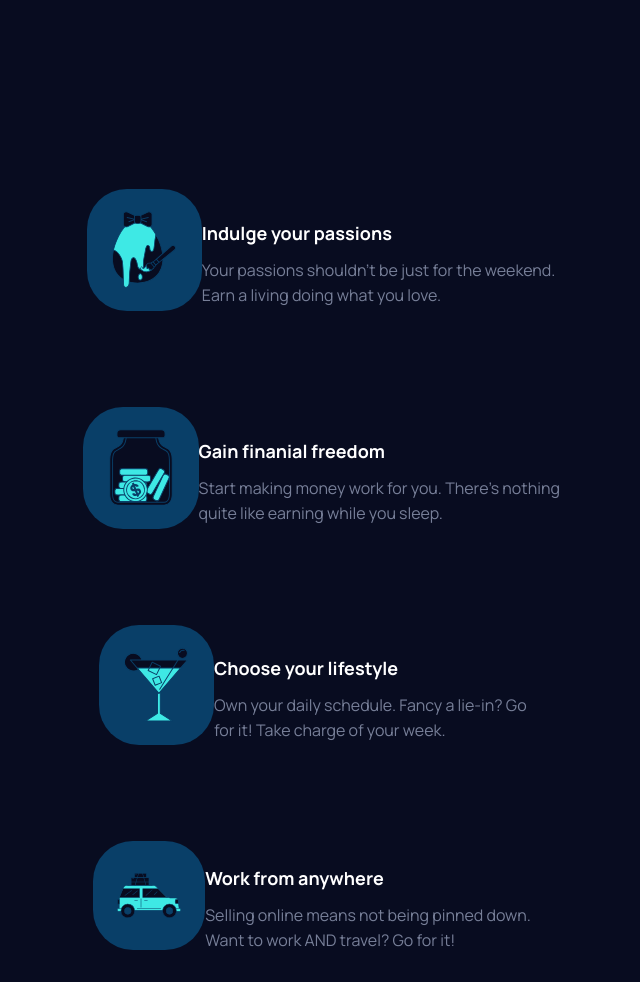
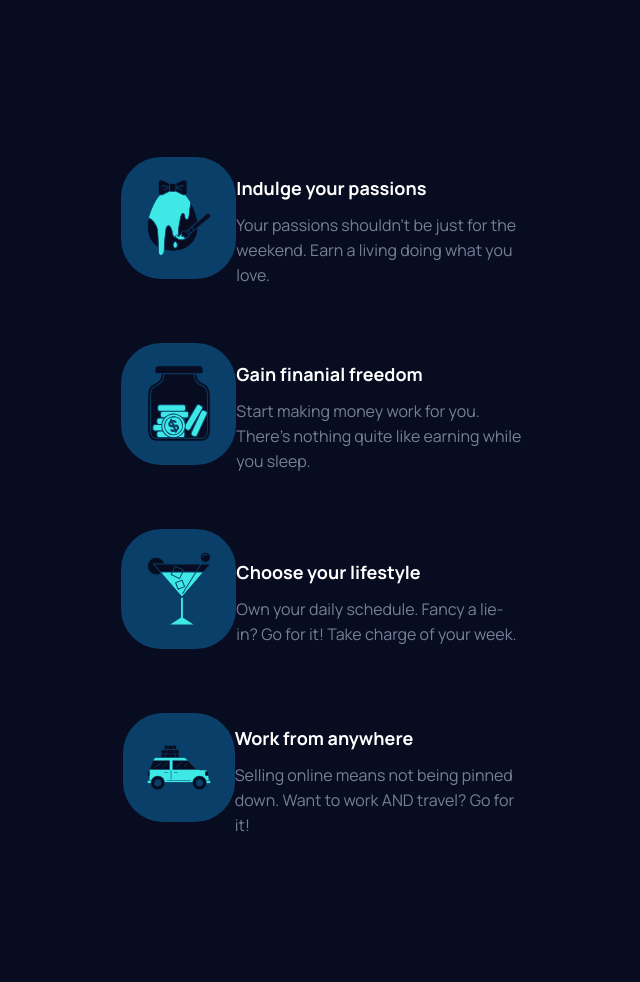
Before and after one commit to webstormcam/Maker_Prelaunch_Landing_Page, a plain HTML site: page index.html in a window 1280 px wide. Shown: the part 462-1444 px from the top of the page, without its empty margins (318-958 px from the left). After the commit the page ends 1316 px from the top, so only its background shows below. Drawn offline with Linux system fonts and the light colour scheme.

Commit message:
Still trying to figure it out

```diff
--- a/style.css
+++ b/style.css
@@ -194,6 +194,11 @@
     .fact{
         flex-direction: row;
         justify-content: center;
+        margin-top: 2rem;
+    }
+
+    .even{
+        justify-self: flex-start;
     }
 
     .words{
@@ -202,7 +207,19 @@
 
     }
 
+    .section1{
+        display: flex;
+      flex-direction: column;
+      align-items: center;
+    }
 
+  .section1-items{
+      width: 100%;
+      max-width: 573px;
+      display: flex;
+      flex-direction: column;
+      align-items: center;
+  }
 
 
 }
```
